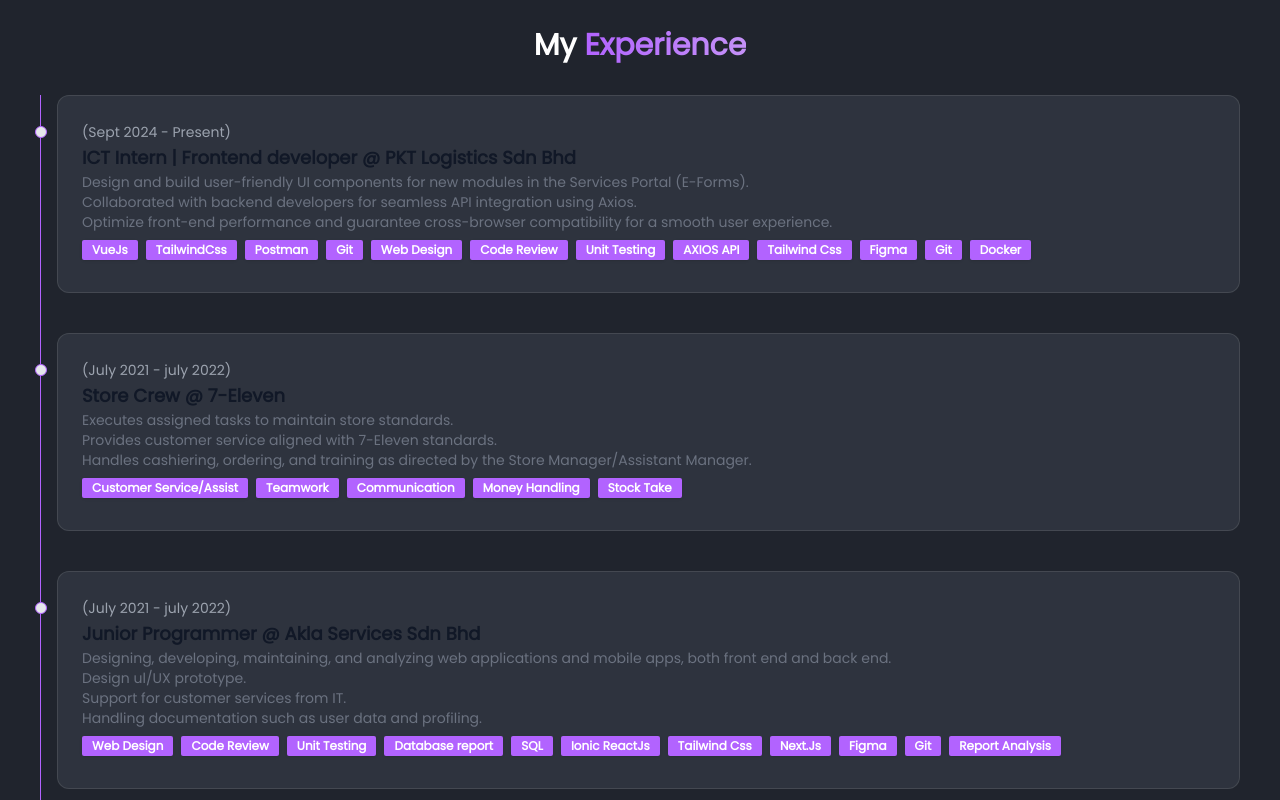
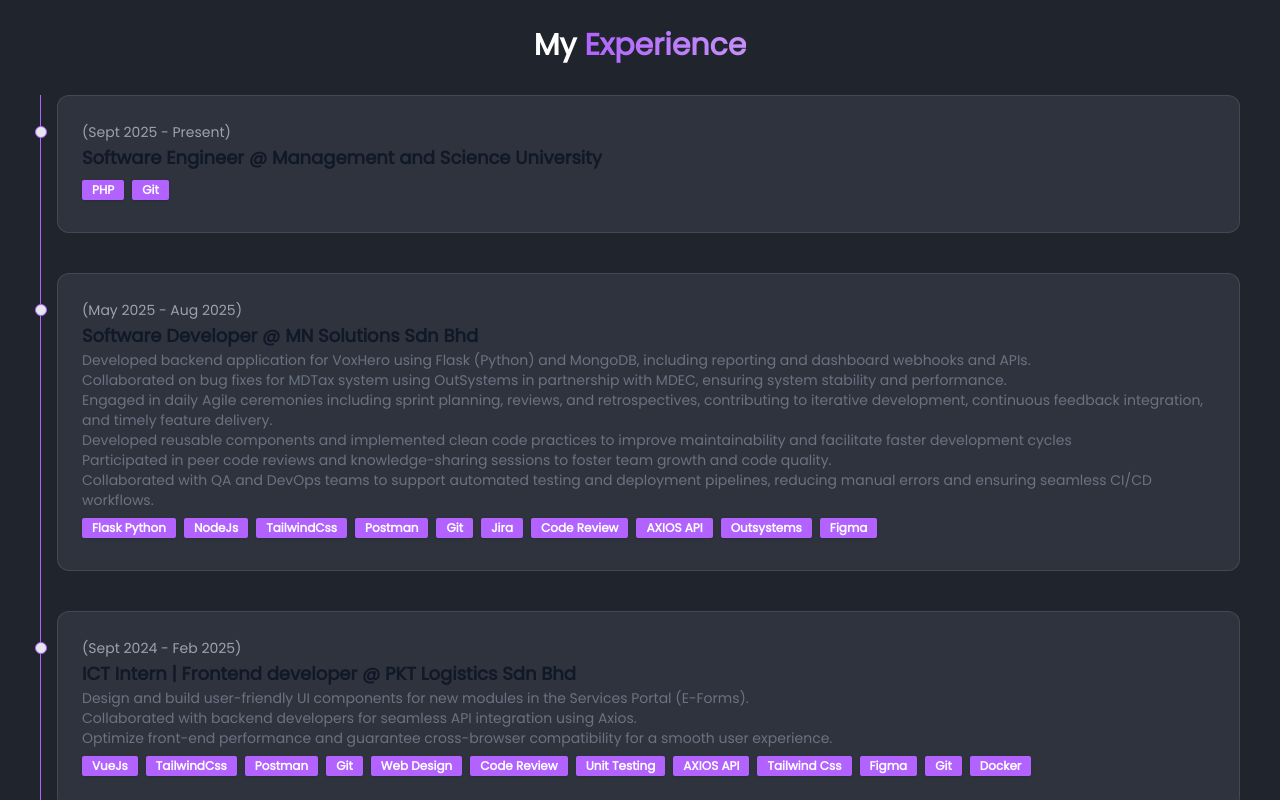
Before and after one commit to amirabdulaziz/amirportfolio, a React (Create React App) app: page / in a window 1280 px wide. Shown: the part 1980-2780 px from the top of the page. Built offline with nearby package versions, Linux system fonts and the light colour scheme.

Commit message:
fix more-project

```diff
--- a/src/components/Experience.jsx
+++ b/src/components/Experience.jsx
@@ -15,7 +15,116 @@ const Experience = () => {
               <li class="mb-10 ms-4 bg-gray-500/20 rounded-xl border border-white/[0.1] p-6">
                 <div class="absolute w-3 h-3 bg-gray-200 rounded-full mt-1.5 -start-1.5 border border-[#b263ff] dark:border-[#b263ff] dark:bg-[#b263ff]"></div>
                 <time class="mb-1 text-sm font-normal leading-none text-gray-400 dark:text-gray-500">
-              (Sept 2024 - Present)
+                  (Sept 2025 - Present)
+                </time>
+                <h3 class="text-lg font-semibold text-gray-900 dark:text-white">
+                  Software Engineer @ Management and Science University
+                </h3>
+                <div
+                  data-aos="fade-right"
+                  className="text-base font-normal text-gray-500 dark:text-gray-400"
+                >
+                  <ul>
+                    <li className="text-sm"></li>
+                  </ul>
+                </div>
+                <div
+                  data-aos="fade-left"
+                  className="flex gap-2 flex-wrap py-2 items-center text-white font-light"
+                >
+                  <div className="inline-flex rounded-sm items-center rouned-md px-2.5 py-0.5 text-xs font-semibold transition-colors focus:outline-none focus:ring-2 focus:ring-ring focus:ring-offset-2 cursor-default border-transparent bg-primary-color text-primary-foreground shadow hover:bg-primary/80">
+                    PHP
+                  </div>
+                  <div className="inline-flex rounded-sm items-center rouned-md px-2.5 py-0.5 text-xs font-semibold transition-colors focus:outline-none focus:ring-2 focus:ring-ring focus:ring-offset-2 cursor-default border-transparent bg-primary-color text-primary-foreground shadow hover:bg-primary/80">
+                    Git
+                  </div>
+                </div>
+              </li>
+              <li class="mb-10 ms-4 bg-gray-500/20 rounded-xl border border-white/[0.1] p-6">
+                <div class="absolute w-3 h-3 bg-gray-200 rounded-full mt-1.5 -start-1.5 border border-[#b263ff] dark:border-[#b263ff] dark:bg-[#b263ff]"></div>
+                <time class="mb-1 text-sm font-normal leading-none text-gray-400 dark:text-gray-500">
+                  (May 2025 - Aug 2025)
+                </time>
+                <h3 class="text-lg font-semibold text-gray-900 dark:text-white">
+                  Software Developer @ MN Solutions Sdn Bhd
+                </h3>
+                <div
+                  data-aos="fade-right"
+                  className="text-base font-normal text-gray-500 dark:text-gray-400"
+                >
+                  <ul>
+                    <li className="text-sm">
+                      Developed backend application for VoxHero using Flask
+                      (Python) and MongoDB, including reporting and dashboard
+                      webhooks and APIs.
+                    </li>
+                    <li className="text-sm">
+                      Collaborated on bug fixes for MDTax system using
+                      OutSystems in partnership with MDEC, ensuring system
+                      stability and performance.
+                    </li>
+                    <li className="text-sm">
+                      Engaged in daily Agile ceremonies including sprint
+                      planning, reviews, and retrospectives, contributing to
+                      iterative development, continuous feedback integration,
+                      and timely feature delivery.
+                    </li>
+                    <li className="text-sm">
+                      Developed reusable components and implemented clean code
+                      practices to improve maintainability and facilitate faster
+                      development cycles
+                    </li>
+                    <li className="text-sm">
+                      Participated in peer code reviews and knowledge-sharing
+                      sessions to foster team growth and code quality.
+                    </li>
+                    <li className="text-sm">
+                      Collaborated with QA and DevOps teams to support automated
+                      testing and deployment pipelines, reducing manual errors
+                      and ensuring seamless CI/CD workflows.
+                    </li>
+                  </ul>
+                </div>
+                <div
+                  data-aos="fade-left"
+                  className="flex gap-2 flex-wrap py-2 items-center text-white font-light"
+                >
+                  <div className="inline-flex rounded-sm items-center rouned-md px-2.5 py-0.5 text-xs font-semibold transition-colors focus:outline-none focus:ring-2 focus:ring-ring focus:ring-offset-2 cursor-default border-transparent bg-primary-color text-primary-foreground shadow hover:bg-primary/80">
+                    Flask Python
+                  </div>
+                  <div className="inline-flex rounded-sm items-center rouned-md px-2.5 py-0.5 text-xs font-semibold transition-colors focus:outline-none focus:ring-2 focus:ring-ring focus:ring-offset-2 cursor-default border-transparent bg-primary-color text-primary-foreground shadow hover:bg-primary/80">
+                    NodeJs
+                  </div>
+                  <div className="inline-flex rounded-sm items-center rouned-md px-2.5 py-0.5 text-xs font-semibold transition-colors focus:outline-none focus:ring-2 focus:ring-ring focus:ring-offset-2 cursor-default border-transparent bg-primary-color text-primary-foreground shadow hover:bg-primary/80">
+                    TailwindCss
+                  </div>
+                  <div className="inline-flex rounded-sm items-center rouned-md px-2.5 py-0.5 text-xs font-semibold transition-colors focus:outline-none focus:ring-2 focus:ring-ring focus:ring-offset-2 cursor-default border-transparent bg-primary-color text-primary-foreground shadow hover:bg-primary/80">
+                    Postman
+                  </div>
+                  <div className="inline-flex rounded-sm items-center rouned-md px-2.5 py-0.5 text-xs font-semibold transition-colors focus:outline-none focus:ring-2 focus:ring-ring focus:ring-offset-2 cursor-default border-transparent bg-primary-color text-primary-foreground shadow hover:bg-primary/80">
+                    Git
+                  </div>
+                  <div className="inline-flex rounded-sm items-center rouned-md px-2.5 py-0.5 text-xs font-semibold transition-colors focus:outline-none focus:ring-2 focus:ring-ring focus:ring-offset-2 cursor-default border-transparent bg-primary-color text-primary-foreground shadow hover:bg-primary/80">
+                    Jira
+                  </div>
+                  <div className="inline-flex rounded-sm items-center rouned-md px-2.5 py-0.5 text-xs font-semibold transition-colors focus:outline-none focus:ring-2 focus:ring-ring focus:ring-offset-2 cursor-default border-transparent bg-primary-color text-primary-foreground shadow hover:bg-primary/80">
+                    Code Review
+                  </div>
+                  <div className="inline-flex rounded-sm items-center rouned-md px-2.5 py-0.5 text-xs font-semibold transition-colors focus:outline-none focus:ring-2 focus:ring-ring focus:ring-offset-2 cursor-default border-transparent bg-primary-color text-primary-foreground shadow hover:bg-primary/80">
+                    AXIOS API
+                  </div>
+                  <div className="inline-flex rounded-sm items-center rouned-md px-2.5 py-0.5 text-xs font-semibold transition-colors focus:outline-none focus:ring-2 focus:ring-ring focus:ring-offset-2 cursor-default border-transparent bg-primary-color text-primary-foreground shadow hover:bg-primary/80">
+                    Outsystems
+                  </div>
+                  <div className="inline-flex rounded-sm items-center rouned-md px-2.5 py-0.5 text-xs font-semibold transition-colors focus:outline-none focus:ring-2 focus:ring-ring focus:ring-offset-2 cursor-default border-transparent bg-primary-color text-primary-foreground shadow hover:bg-primary/80">
+                    Figma
+                  </div>
+                </div>
+              </li>
+              <li class="mb-10 ms-4 bg-gray-500/20 rounded-xl border border-white/[0.1] p-6">
+                <div class="absolute w-3 h-3 bg-gray-200 rounded-full mt-1.5 -start-1.5 border border-[#b263ff] dark:border-[#b263ff] dark:bg-[#b263ff]"></div>
+                <time class="mb-1 text-sm font-normal leading-none text-gray-400 dark:text-gray-500">
+                  (Sept 2024 - Feb 2025)
                 </time>
                 <h3 class="text-lg font-semibold text-gray-900 dark:text-white">
                   ICT Intern | Frontend developer @ PKT Logistics Sdn Bhd
@@ -26,11 +135,16 @@ const Experience = () => {
                 >
                   <ul>
                     <li className="text-sm">
-                Design and build user-friendly UI components for new modules in the Services Portal (E-Forms).
+                      Design and build user-friendly UI components for new
+                      modules in the Services Portal (E-Forms).
                     </li>
-                <li className="text-sm">Collaborated with backend developers for seamless API integration using Axios.</li>
                     <li className="text-sm">
-                Optimize front-end performance and guarantee cross-browser compatibility for a smooth user experience.
+                      Collaborated with backend developers for seamless API
+                      integration using Axios.
+                    </li>
+                    <li className="text-sm">
+                      Optimize front-end performance and guarantee cross-browser
+                      compatibility for a smooth user experience.
                     </li>
                   </ul>
                 </div>
--- a/src/components/Hero.jsx
+++ b/src/components/Hero.jsx
@@ -5,11 +5,6 @@ import me2 from "../assets/me4.png";
 import "./Hero.css"
 
 const Hero = () => {
-  // const sectionStyle = {
-  //   backgroundImage: `url(${require("../assets/bg.jpg")})`,
-  //   backgroundSize: "cover",
-  //   backgroundPosition: "center",
-  // };
 
   return (
     <section className="hero-bg mt-[-95px] min-h-screen  px-auto" id="home">
--- a/src/components/Navbar.jsx
+++ b/src/components/Navbar.jsx
@@ -39,6 +39,10 @@ const Navbar = () => {
       scroll.scrollToTop({ duration: 1 });
       changeValue("");
     }
+
+    if (pathname === "/more-project") {
+      changeValue("");
+    }
   }, [pathname, value, changeValue]);
 
   const handleScroll = (sectionName) => {
@@ -50,7 +54,9 @@ const Navbar = () => {
 
   const handleScrollMobile = (sectionName) => {
     handleNav();
-    if (pathname === "/resume") history.push("/");
+    if (pathname === "/resume" || pathname === "/more-project") {
+      history.push("/");
+    }
     changeValue(sectionName);
   };
 
@@ -64,6 +70,10 @@ const Navbar = () => {
       window.removeEventListener("scroll", handleScroll);
     };
   }, []);
+
+  const isNavItemActive = (itemValue) => {
+    return pathname === "/" && itemValue === value;
+  };
 
   return (
     <div
@@ -84,9 +94,7 @@ const Navbar = () => {
             <li key={item.value} className="p-5 text-sm">
               <span
                 className={`cursor-pointer ${
-                  item.value === value
-                    ? "text-white"
-                    : "primary-color"
+                  isNavItemActive(item.value) ? "text-white" : "primary-color"
                 }`}
                 onClick={() => handleScroll(item.value)}
               >
@@ -123,9 +131,7 @@ const Navbar = () => {
               <li key={item.value} className="px-4 py-2 text-sm">
                 <span
                   className={`cursor-pointer ${
-          item.value === value
-            ? "text-white"
-            : "primary-color"
+                    isNavItemActive(item.value) ? "text-white" : "primary-color"
                   }`}
                   onClick={() => handleScrollMobile(item.value)}
                 >
```
Also changed, not shown: src/pages/Resume.jsx (+4 -5 lines). Lines whose indentation alone changed are shown as unchanged.
